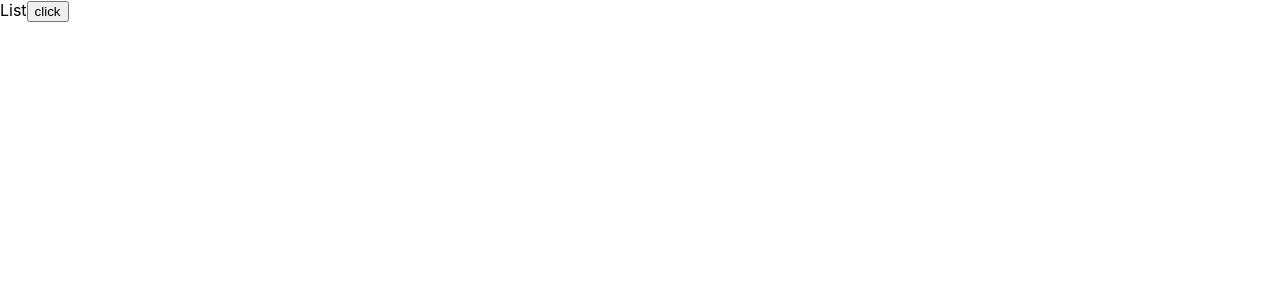
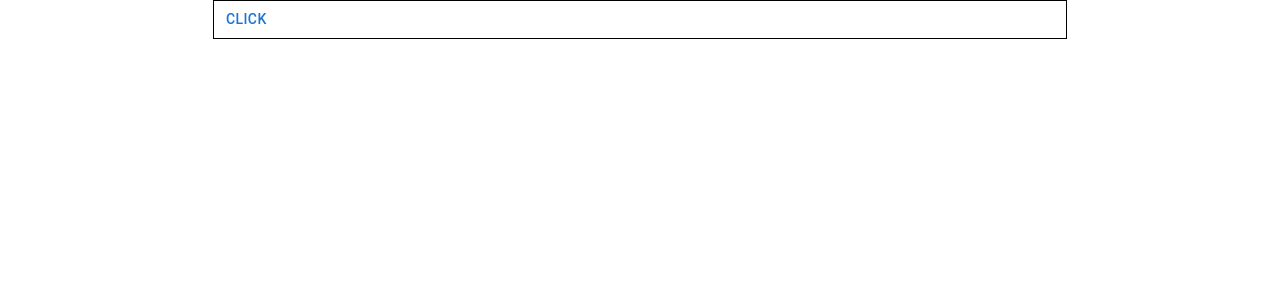
Before and after one commit to Fierdimo/rym-app, a React (Create React App) app: page / in a window 1280 px wide. Shown: the top 300 px of the page. Built offline with nearby package versions, Linux system fonts and the light colour scheme.

Commit message:
Fetched data

```diff
--- a/package.json
+++ b/package.json
@@ -3,6 +3,9 @@
   "version": "0.1.0",
   "private": true,
   "dependencies": {
+    "@emotion/react": "^11.9.3",
+    "@emotion/styled": "^11.9.3",
+    "@mui/material": "^5.8.3",
     "@reduxjs/toolkit": "^1.8.2",
     "@testing-library/jest-dom": "^5.16.4",
     "@testing-library/react": "^13.3.0",
--- a/src/components/List.tsx
+++ b/src/components/List.tsx
@@ -1,21 +1,47 @@
+import { Button, Grid, ListItem, ListItemButton, ListItemIcon, ListItemText, List } from '@mui/material';
 import { useDispatch, useSelector } from 'react-redux'
-import {getCharacterList} from '../redux/characterDuck'
+import {getCharacterList, TypeofResults, TypeofInitial} from '../redux/characterDuck'
 import { RootState } from '../redux/store';
 
-export default function List() {
+export default function Listar() {
 
     const dispatch = useDispatch();
-    const characters = useSelector((store:RootState)=>store.data)
+    const characters:TypeofInitial = useSelector((store:RootState)=>store.character)
+    const pjs:TypeofResults[] = characters.pjs
+
+    console.log(characters.pjs)
 
 
     async function getCharacters(){
         dispatch(await getCharacterList())
     }
   return (
-    <div>
-        List
-        <button onClick={()=>getCharacters()}>click</button>
-    </div>
+    <Grid container
+    direction="row"
+    justifyContent="center"
+    alignItems="center">
+        <Grid item xs={8} border= {1}>
+            <Button onClick={()=>getCharacters()}>click</Button>
+        </Grid>
+        <Grid item xs={8}>
+        <List>
+            {pjs? pjs.map((char: any)=>{
+                return(
+                    <ListItem disablePadding key={char.id}>
+                    <ListItemButton>
+                    <ListItemIcon>
+                    </ListItemIcon>
+                    <ListItemText primary={char.name} />
+                    </ListItemButton>
+                </ListItem>
+                )
+            }):
+            0}
 
+
+        </List>
+
+        </Grid>
+    </Grid>
   )
 }
--- a/src/redux/characterDuck.ts
+++ b/src/redux/characterDuck.ts
@@ -11,9 +11,8 @@ const Http = new Axios({
 })
 
 //constants
-const initialState = {
-    pjs:[]
-}
+
+
 const results = {
     id: Number,
     name: String,
@@ -31,6 +30,11 @@ const personaje = {
     specie: String,
     photo: String
 }
+const initialState = {
+    pjs:[]
+}
+export type TypeofInitial = typeof initialState
+export type TypeofResults = typeof results
 
 enum ActionType {
     GET_CHARACTER_LIST = 'GET_CHARACTER_LIST'
--- a/src/redux/store.ts
+++ b/src/redux/store.ts
@@ -1,16 +1,11 @@
 import {configureStore, combineReducers, compose, applyMiddleware} from '@reduxjs/toolkit'
 
-import characterReducer from './characterDuck'
+import character from './characterDuck'
 
  const rootReducer = combineReducers({
-    data: characterReducer
+    character
 })
-/*
-const composeEnhacers = compose;
-export default function generateStore(){
-    const store = configureStore(rootReducer)
-    return store
-}  */
+
 
 const store = configureStore({
     reducer: rootReducer,
```
Also changed, not shown: 1 other file (tests, documents, lock files or other folders).
